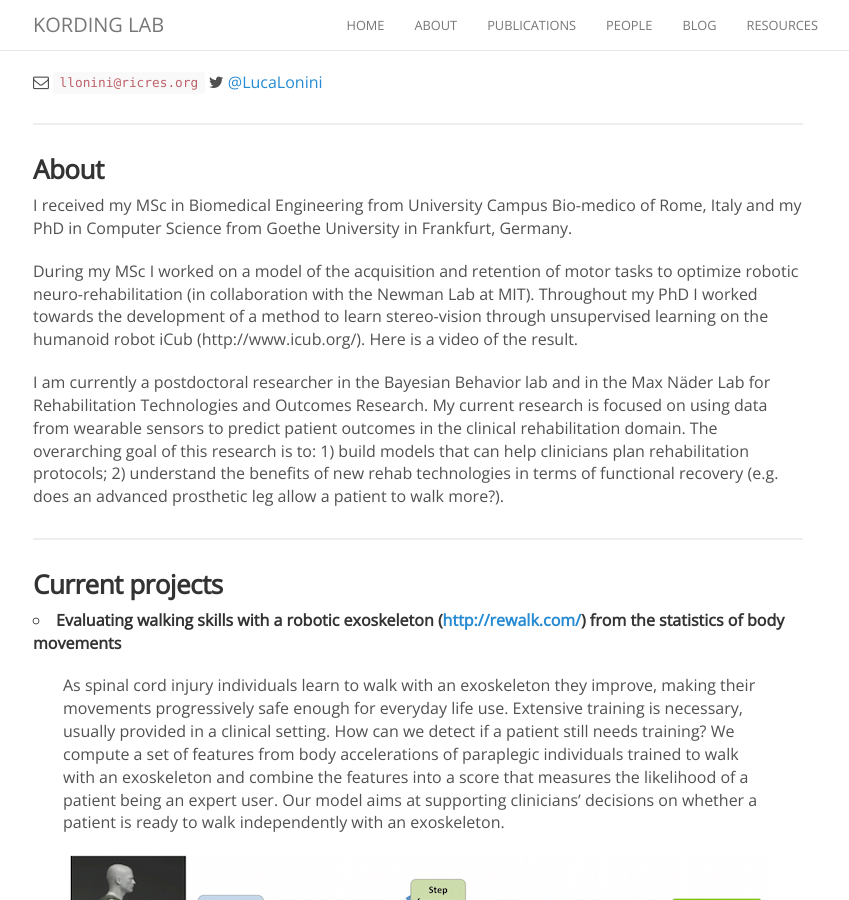
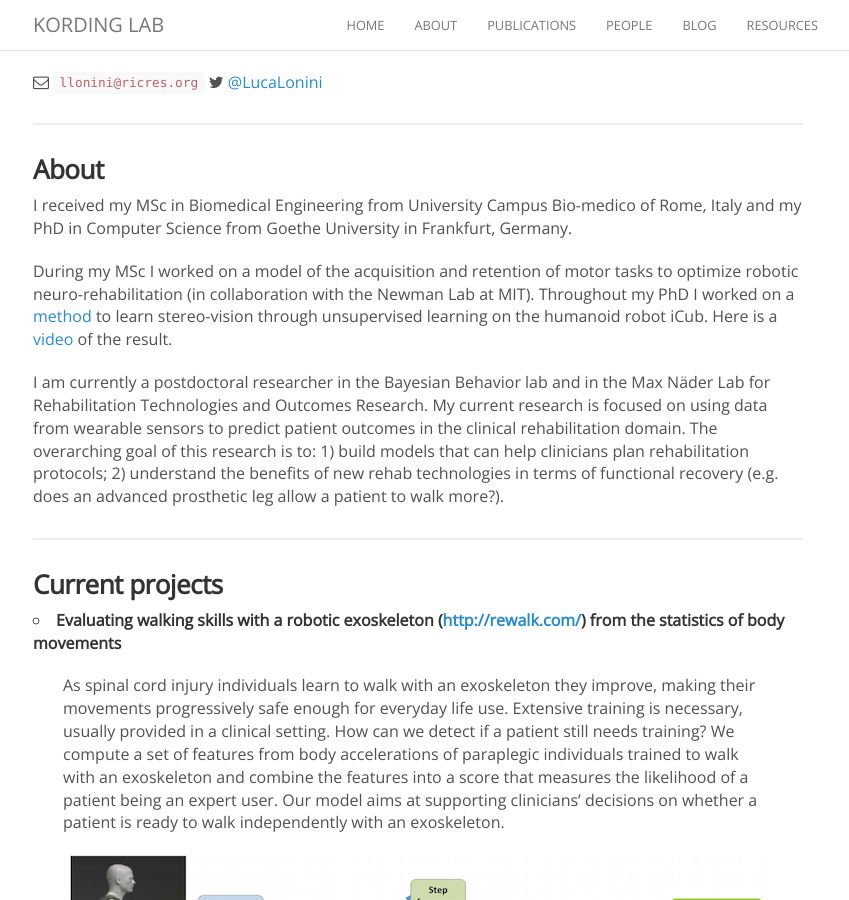
Before and after one commit to KordingLab/KordingLab.github.io, a Jekyll site: the page built from _people/luca_lonini.md, in a window 1280 px wide and 900 px high, scrolled down 423 px. Shown: the whole window, without its empty margins (222-1071 px from the left). Built offline with Jekyll 4.4.1, drawn with Linux system fonts in a browser that asks for light colours; nearby versions of some CDN libraries; comment, search, counter and statistics services are not loaded.

Commit message:
Update luca_lonini.md

```diff
--- a/_people/luca_lonini.md
+++ b/_people/luca_lonini.md
@@ -23,7 +23,7 @@
 
 I received my MSc in Biomedical Engineering from University Campus Bio-medico of Rome, Italy and my PhD in Computer Science from Goethe University in Frankfurt, Germany.
 
-During my MSc I worked on a model of the acquisition and retention of motor tasks to optimize robotic neuro-rehabilitation (in collaboration with the Newman Lab at MIT). Throughout my PhD I worked towards the development of a method to learn stereo-vision through unsupervised learning on the humanoid robot iCub (http://www.icub.org/). Here is a video of the result.
+During my MSc I worked on a model of the acquisition and retention of motor tasks to optimize robotic neuro-rehabilitation (in collaboration with the Newman Lab at MIT). Throughout my PhD I worked on a [method](http://www.ncbi.nlm.nih.gov/pmc/articles/PMC3819528/) to learn stereo-vision through unsupervised learning on the humanoid robot iCub. Here is a [video](https://www.youtube.com/watch?v=BuA6OU2VdhE&feature=youtu.be) of the result.
 
 I am currently a postdoctoral researcher in the Bayesian Behavior lab and in the Max Näder Lab for Rehabilitation Technologies and Outcomes Research. My current research is focused on using data from wearable sensors to predict patient outcomes in the clinical rehabilitation domain. The overarching goal of this research is to: 1) build models that can help clinicians plan rehabilitation protocols; 2) understand the benefits of new rehab technologies in terms of functional recovery (e.g. does an advanced prosthetic leg allow a patient to walk more?).
 
```
